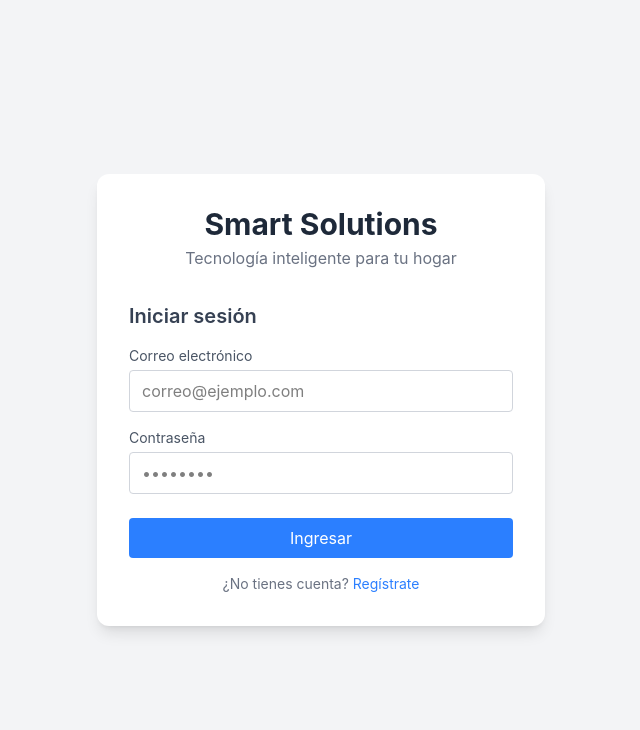
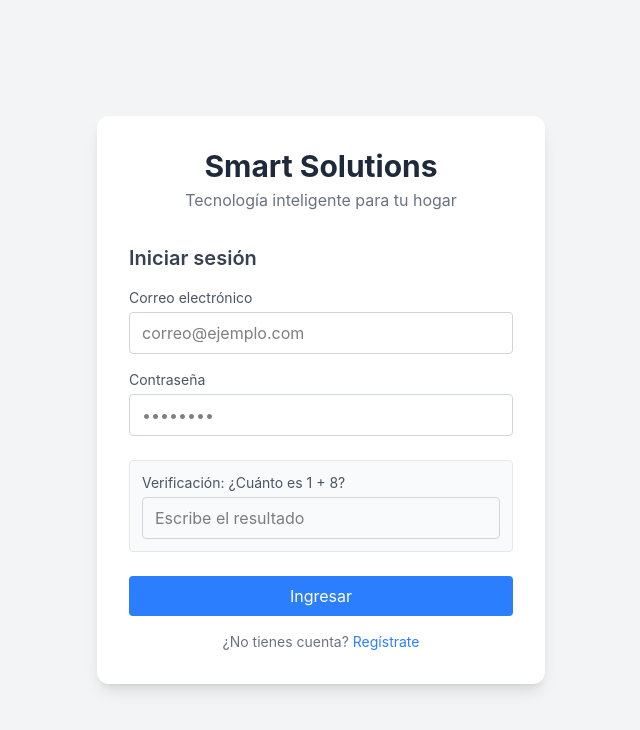
Before and after one commit to BLAR-08/smart-solutions-store, a Vue app: page /login in a window 1280 px wide. Shown: the top 730 px of the page, without its empty margins (319-959 px from the left). Built offline with nearby package versions, Linux system fonts and the light colour scheme.

Commit message:
captcha simulado
agregue captcha simulado en login

```diff
--- a/src/pages/Login.vue
+++ b/src/pages/Login.vue
@@ -27,6 +27,19 @@
         v-model="form.password"
         type="password"
         placeholder="••••••••"
+        class="w-full border border-gray-300 rounded px-3 py-2 focus:outline-none focus:border-blue-400"
+      />
+    </div>
+
+    <!-- CAPTCHA simulado — pregunta matemática para verificar que es humano -->
+    <div class="mb-6 p-3 bg-gray-50 border border-gray-200 rounded">
+      <label class="block text-gray-600 text-sm mb-1">
+        Verificación: ¿Cuánto es {{ captcha.num1 }} + {{ captcha.num2 }}?
+      </label>
+      <input
+        v-model="captcha.respuesta"
+        type="number"
+        placeholder="Escribe el resultado"
         class="w-full border border-gray-300 rounded px-3 py-2 focus:outline-none focus:border-blue-400"
       />
     </div>
@@ -61,10 +74,37 @@ const userStore = useUserStore()
 const form = ref({ email: '', password: '' })
 const error = ref('') // Mensaje de error que se muestra al usuario
 
+// --- CAPTCHA ---
+// Genera dos números aleatorios entre 1 y 9
+function generarCaptcha() {
+  return {
+    num1: Math.floor(Math.random() * 9) + 1,
+    num2: Math.floor(Math.random() * 9) + 1,
+    respuesta: '' // Respuesta que escribe el usuario
+  }
+}
+
+// Inicializamos el captcha al cargar la página
+const captcha = ref(generarCaptcha())
+
 function handleLogin() {
-  // Validación básica — verifica que los campos no estén vacíos
+  // Validación 1 — verifica que los campos no estén vacíos
   if (!form.value.email || !form.value.password) {
     error.value = 'Por favor completa todos los campos.'
+    return
+  }
+
+  // Validación 2 — verifica que el captcha esté respondido
+  if (!captcha.value.respuesta) {
+    error.value = 'Por favor completa la verificación.'
+    return
+  }
+
+  // Validación 3 — verifica que la respuesta del captcha sea correcta
+  const respuestaCorrecta = captcha.value.num1 + captcha.value.num2
+  if (parseInt(captcha.value.respuesta) !== respuestaCorrecta) {
+    error.value = 'Verificación incorrecta. Intenta de nuevo.'
+    captcha.value = generarCaptcha() // Genera un nuevo captcha si falla
     return
   }
 
```
